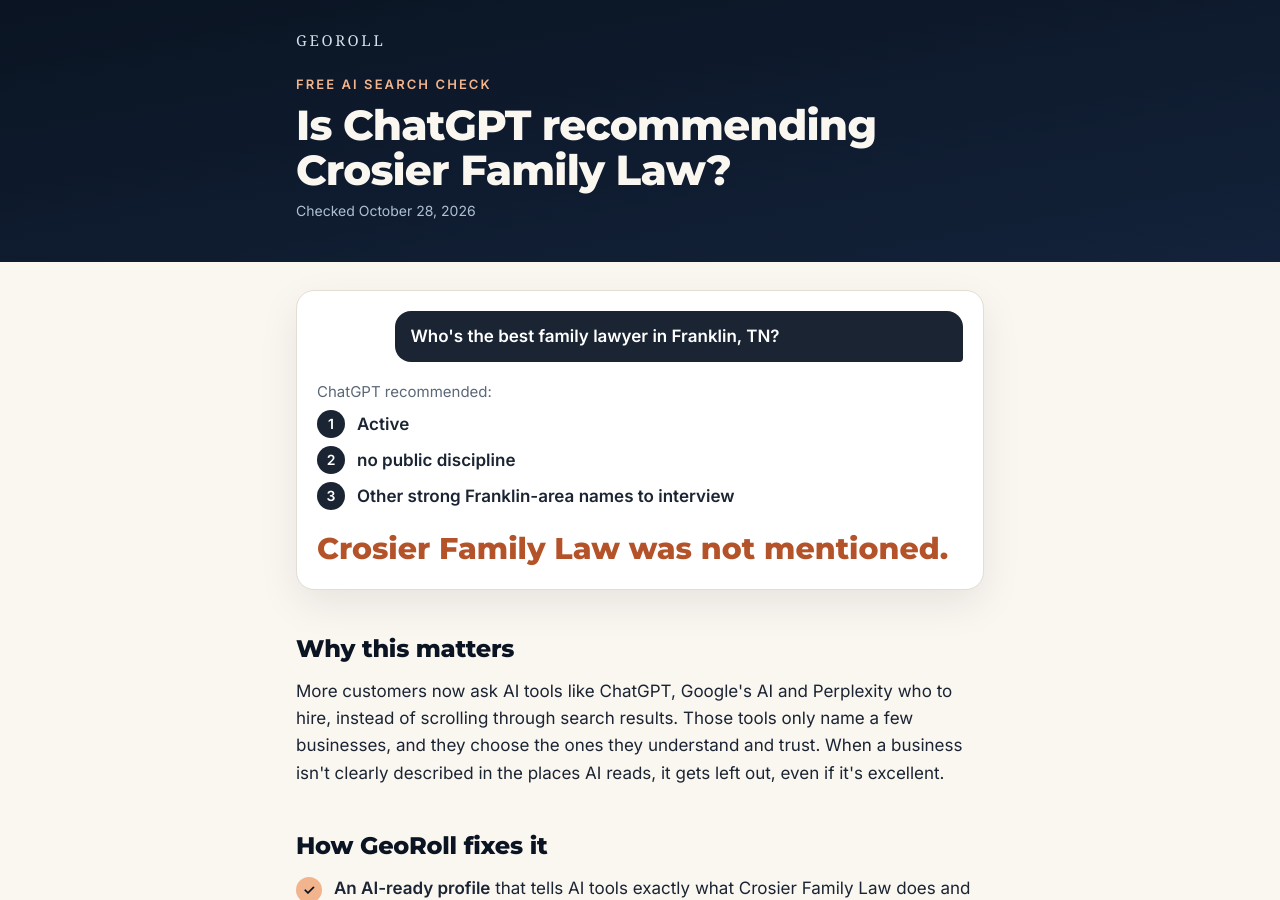
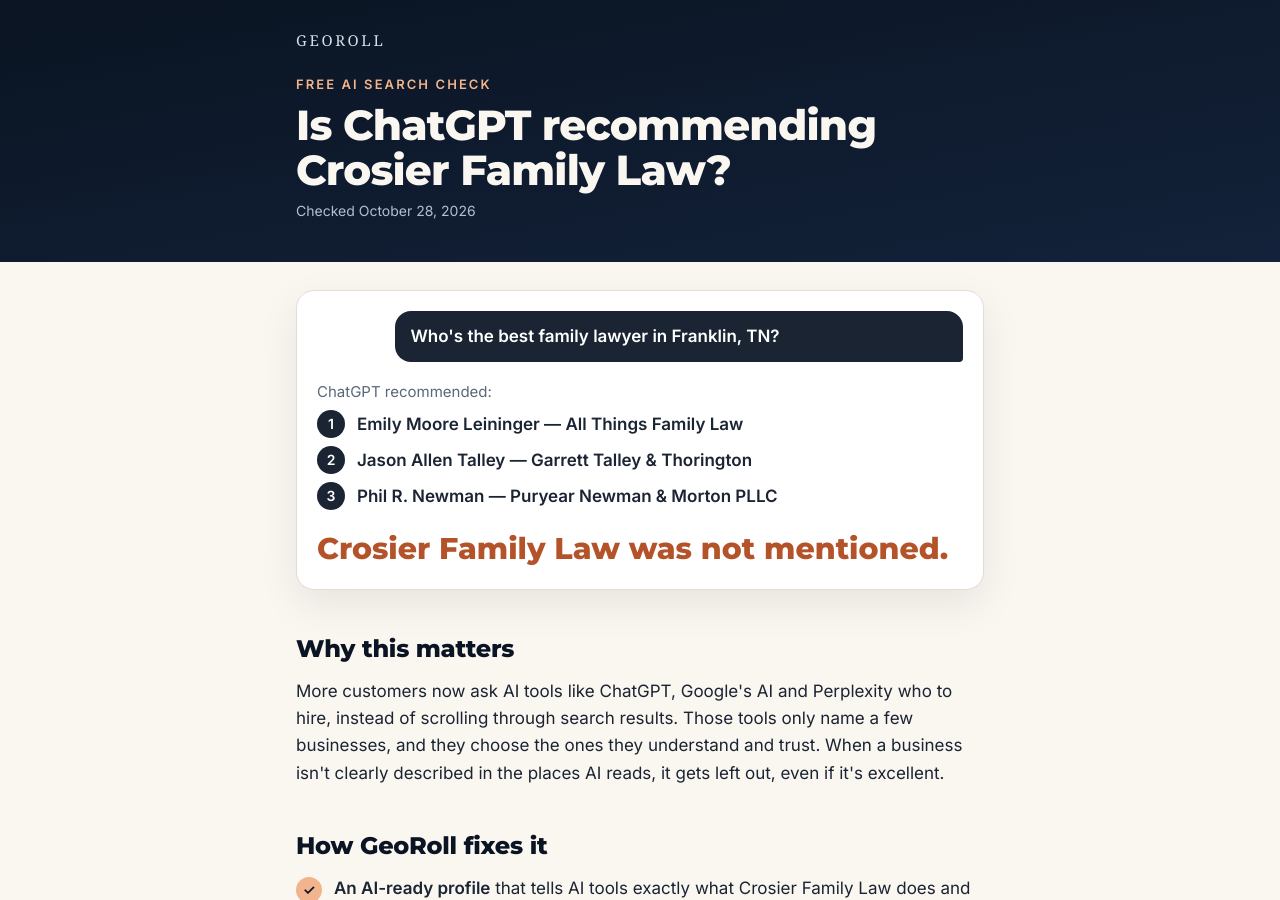
Before and after one commit to GeoRoll/geo-portal, a Jekyll site: the page built from audits/crosier-family-law-franklin-3f58069709d8/index.html, in a window 1280 px wide and 900 px high. Built offline with Jekyll 4.4.1, drawn with Linux system fonts in a browser that asks for light colours.

Commit message:
Audit Crosier Family Law

```diff
--- a/audits/crosier-family-law-franklin-3f58069709d8/index.html
+++ b/audits/crosier-family-law-franklin-3f58069709d8/index.html
@@ -40,7 +40,7 @@
 <h1>Is ChatGPT recommending Crosier Family Law?</h1><div class="date">Checked October 28, 2026</div></div></header>
 <main><div class="wrap">
 <div class="chat"><div class="q">Who&#x27;s the best family lawyer in Franklin, TN?</div>
-<div class="lbl">ChatGPT recommended:</div><ol><li><span class="num">1</span><span>Active</span></li><li><span class="num">2</span><span>no public discipline</span></li><li><span class="num">3</span><span>Other strong Franklin-area names to interview</span></li></ol>
+<div class="lbl">ChatGPT recommended:</div><ol><li><span class="num">1</span><span>Emily Moore Leininger — All Things Family Law</span></li><li><span class="num">2</span><span>Jason Allen Talley — Garrett Talley &amp; Thorington</span></li><li><span class="num">3</span><span>Phil R. Newman — Puryear Newman &amp; Morton PLLC</span></li></ol>
 <div class="verdict">Crosier Family Law was not mentioned.</div></div>
 
 <h2>Why this matters</h2>
```
